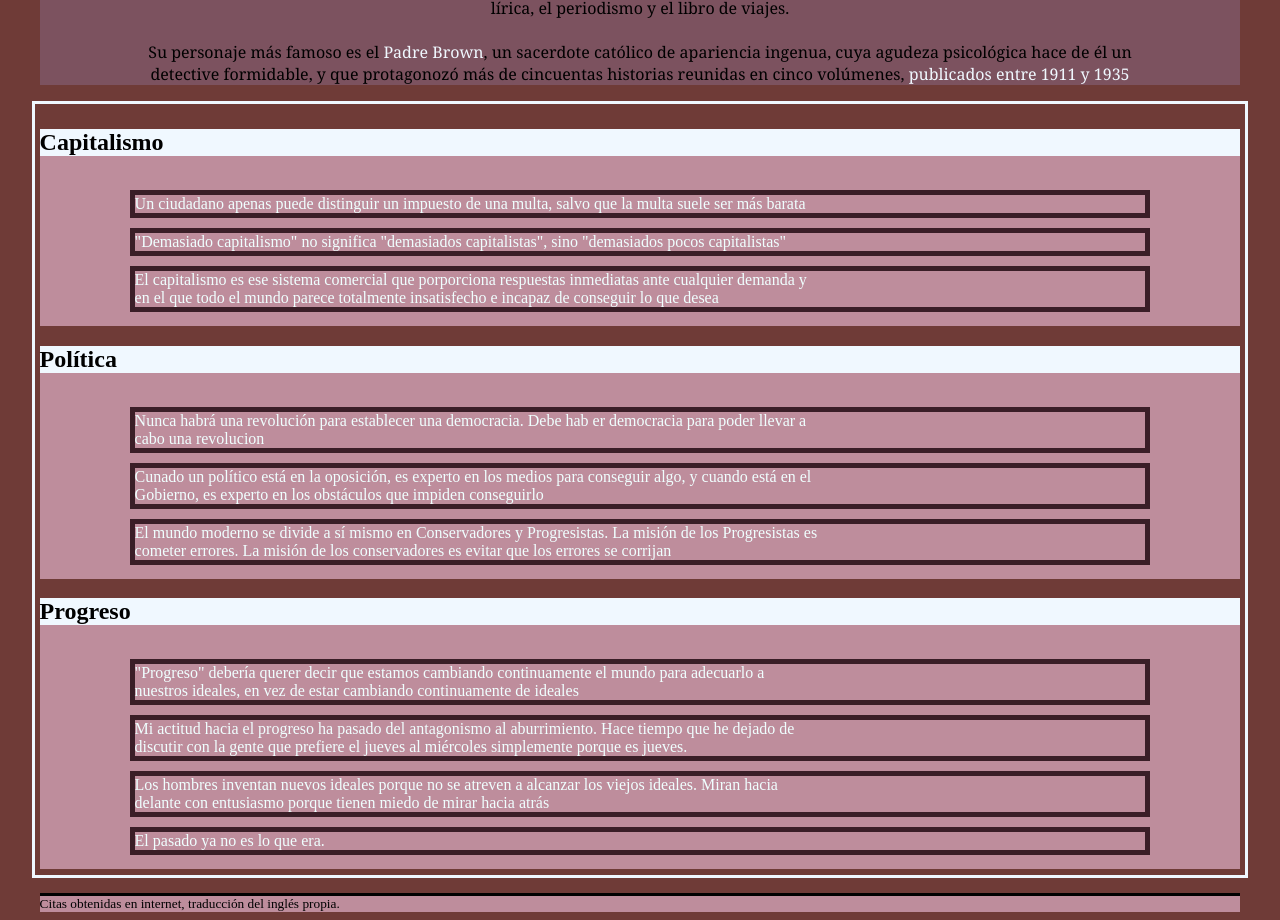
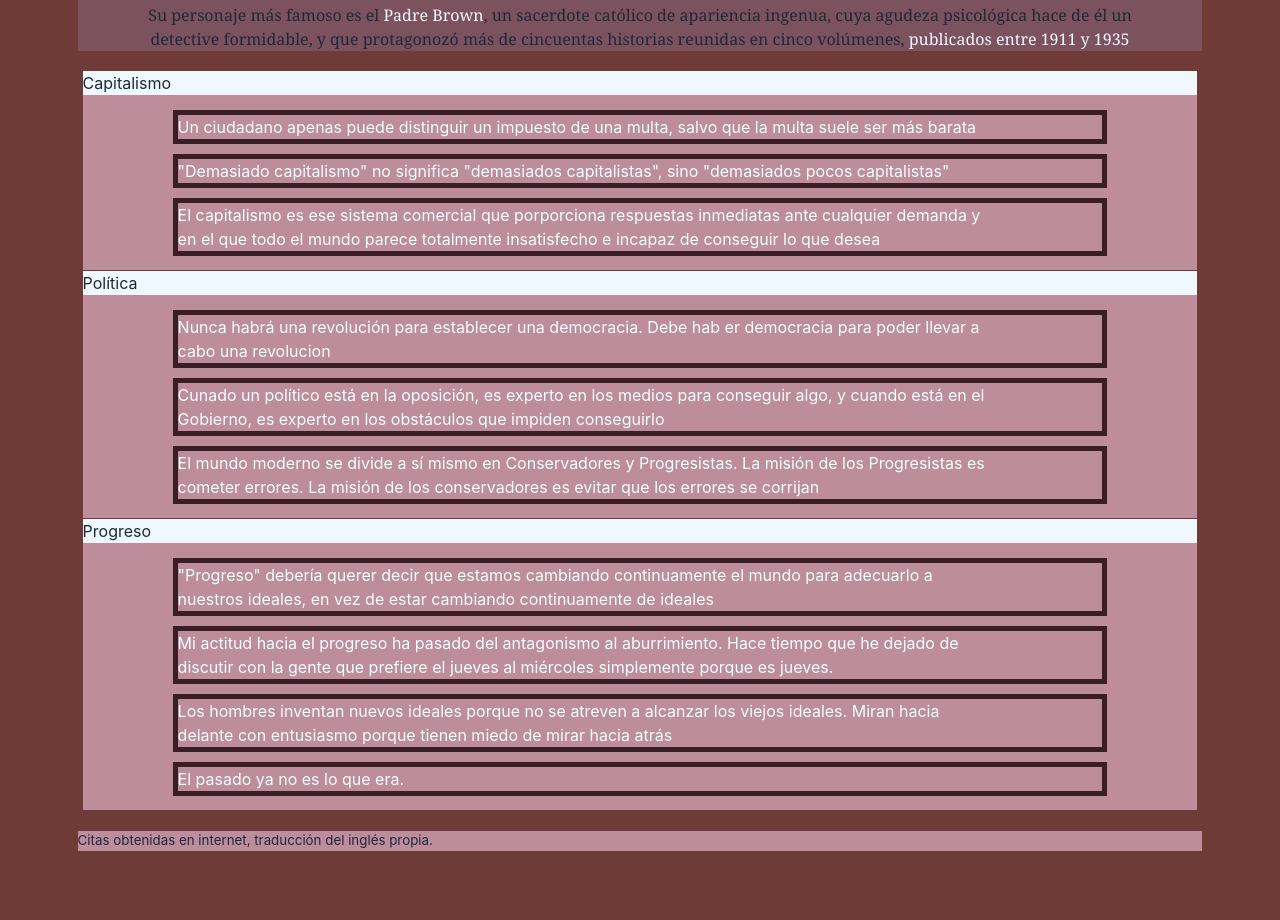
Before and after one commit to sandraMartina/new-Deployment, a website: page index.html in a window 1280 px wide. Shown: the part 133-1053 px from the top of the page. After the commit the page ends 1000 px from the top, so only its background shows below. Drawn offline with Linux system fonts and the light colour scheme.

Commit message:
adding tailwind

```diff
--- a/index.html
+++ b/index.html
@@ -4,9 +4,10 @@
     <meta charset="UTF-8">
     <meta name="viewport" content="width=device-width, initial-scale=1.0">
     <title>Document</title>
+    <link rel="stylesheet" href="./output.css">
     <link rel="stylesheet" href="style.css">
 </head>
-<body>
+<body class="px-8 m-4 bg-amber-100 text-gray-800 border-red-500">
 
      <div class="head">
             <h1>Citas de Gilber Keith Chesterton</h1>
@@ -73,10 +74,12 @@
 
     </div>
 
+    <footer>
+        Citas obtenidas en internet, traducción del inglés propia.
+    </footer>
+
+
 </body>
 
-<footer>
-    Citas obtenidas en internet, traducción del inglés propia.
-</footer>
 
 </html>
```
Also changed, not shown: output.css (added), 1 other file.
